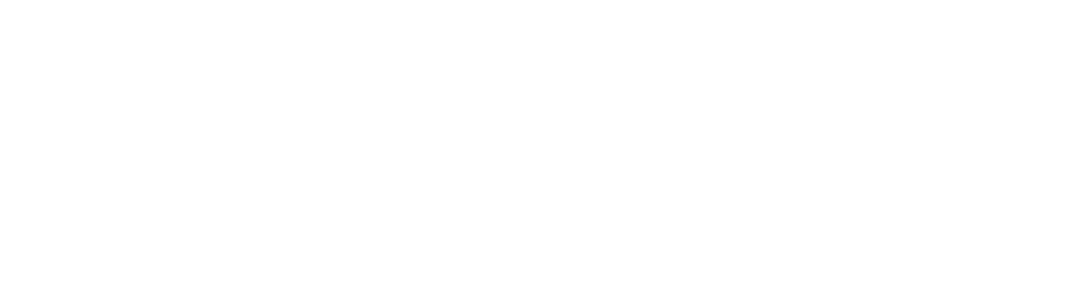
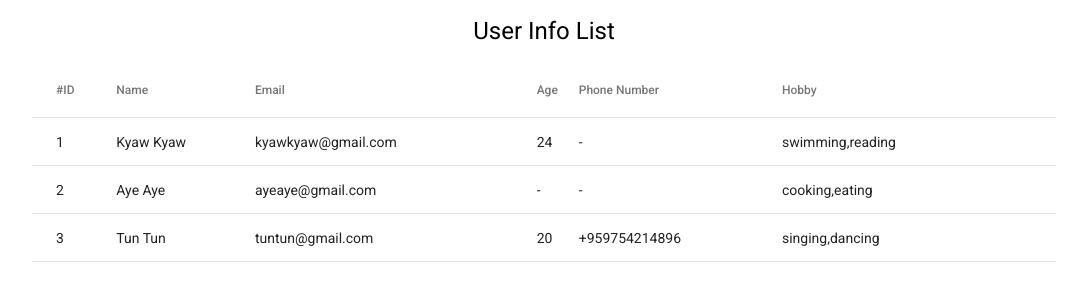
Before and after one commit to ShweSinO2/angular_training, an Angular app: page /day15 in a window 1280 px wide. Before the commit this address led to /. Shown: the top 300 px of the page, without its empty margins (96-1183 px from the left). Built offline with nearby package versions, Linux system fonts and the light colour scheme.

Commit message:
#day15 (commit for assignment day15)

```diff
--- a/src/app/app.module.ts
+++ b/src/app/app.module.ts
@@ -19,6 +19,7 @@ import { AssignmentDay10TableComponent } from './pages/assignment-day10-table/as
 import { AssignmentDay11Component } from './pages/assignment-day11/assignment-day11.component';
 import { AssignmentDay12Component } from './pages/assignment-day12/assignment-day12.component';
 import { AssignmentDay14Component } from './pages/assignment-day14/assignment-day14.component';
+import { AssignmentDay15Component } from './pages/assignment-day15/assignment-day15.component';
 
 
 @NgModule({
@@ -35,7 +36,8 @@ import { AssignmentDay14Component } from './pages/assignment-day14/assignment-da
     AssignmentDay10TableComponent,
     AssignmentDay11Component,
     AssignmentDay12Component,
-    AssignmentDay14Component
+    AssignmentDay14Component,
+    AssignmentDay15Component
   ],
   imports: [
     BrowserModule,
--- /dev/null
+++ b/src/app/interfaces/interface.ts
@@ -0,0 +1,8 @@
+export interface User{
+  id: number;
+  name: string;
+  email: string;
+  age?: number;
+  phoneNumber?: string;
+  hobby?: string;
+}
--- /dev/null
+++ b/src/app/pages/assignment-day15/assignment-day15.component.html
@@ -0,0 +1,45 @@
+<div class="table-container">
+  <h1>User Info List</h1>
+  <table mat-table [dataSource]="dataSource" class="table">
+
+    <!-- ID Column -->
+    <ng-container matColumnDef="id">
+      <th mat-header-cell *matHeaderCellDef> #ID </th>
+      <td mat-cell *matCellDef="let user"> {{user.id}} </td>
+    </ng-container>
+
+    <!-- Name Column -->
+    <ng-container matColumnDef="name">
+      <th mat-header-cell *matHeaderCellDef> Name </th>
+      <td mat-cell *matCellDef="let user"> {{user.name}} </td>
+    </ng-container>
+
+    <!-- Email Column -->
+    <ng-container matColumnDef="email">
+      <th mat-header-cell *matHeaderCellDef> Email </th>
+      <td mat-cell *matCellDef="let user"> {{user.email}} </td>
+    </ng-container>
+
+    <!-- Age Column -->
+    <ng-container matColumnDef="age">
+      <th mat-header-cell *matHeaderCellDef> Age </th>
+      <td mat-cell *matCellDef="let user"> {{user.age || '-'}} </td>
+    </ng-container>
+
+    <!-- Phone Number Column -->
+    <ng-container matColumnDef="phoneNumber">
+      <th mat-header-cell *matHeaderCellDef> Phone Number </th>
+      <td mat-cell *matCellDef="let user"> {{user.phoneNumber || '-'}} </td>
+    </ng-container>
+
+    <!-- Hobby Column -->
+    <ng-container matColumnDef="hobby">
+      <th mat-header-cell *matHeaderCellDef> Hobby </th>
+      <td mat-cell *matCellDef="let user"> {{user.hobby || '-'}} </td>
+    </ng-container>
+
+    <tr mat-header-row *matHeaderRowDef="displayedColumns"></tr>
+    <tr mat-row *matRowDef="let row; columns: displayedColumns;"></tr>
+
+  </table>
+</div>
--- /dev/null
+++ b/src/app/pages/assignment-day15/assignment-day15.component.scss
@@ -0,0 +1,10 @@
+.table-container{
+  h1{
+    text-align: center;
+    margin: 15px 0;
+  }
+  .table{
+    width: 80%;
+    margin: 0 auto;
+  }
+}
--- /dev/null
+++ b/src/app/pages/assignment-day15/assignment-day15.component.ts
@@ -0,0 +1,29 @@
+import { Component, OnInit } from '@angular/core';
+
+import { User } from 'src/app/interfaces/interface';
+
+@Component({
+  selector: 'app-assignment-day15',
+  templateUrl: './assignment-day15.component.html',
+  styleUrls: ['./assignment-day15.component.scss']
+})
+export class AssignmentDay15Component implements OnInit {
+
+  USER_DATA: User[] = [
+    { id: 1, name: 'Kyaw Kyaw', email: 'kyawkyaw@gmail.com', age: 24, hobby: this.changeArrayToString(['swimming', 'reading']) },
+    { id: 2, name: 'Aye Aye', email: 'ayeaye@gmail.com', hobby: this.changeArrayToString(['cooking', 'eating']) },
+    { id: 3, name: 'Tun Tun', email: 'tuntun@gmail.com', age: 20, phoneNumber: '+959754214896', hobby: this.changeArrayToString(['singing', 'dancing']) }
+  ];
+  displayedColumns = ['id', 'name', 'email', 'age', 'phoneNumber', 'hobby'];
+  dataSource: any = [];
+
+  constructor() { }
+
+  ngOnInit(): void {
+    this.dataSource = this.USER_DATA;
+  }
+
+  changeArrayToString(paramArr: string[]): string {
+    return paramArr.map(eachHobby => eachHobby).join(',');
+  }
+}
```
Also changed, not shown: src/app/app-routing.module.ts (+6 -2 lines), 1 other file (tests, documents, lock files or other folders).
